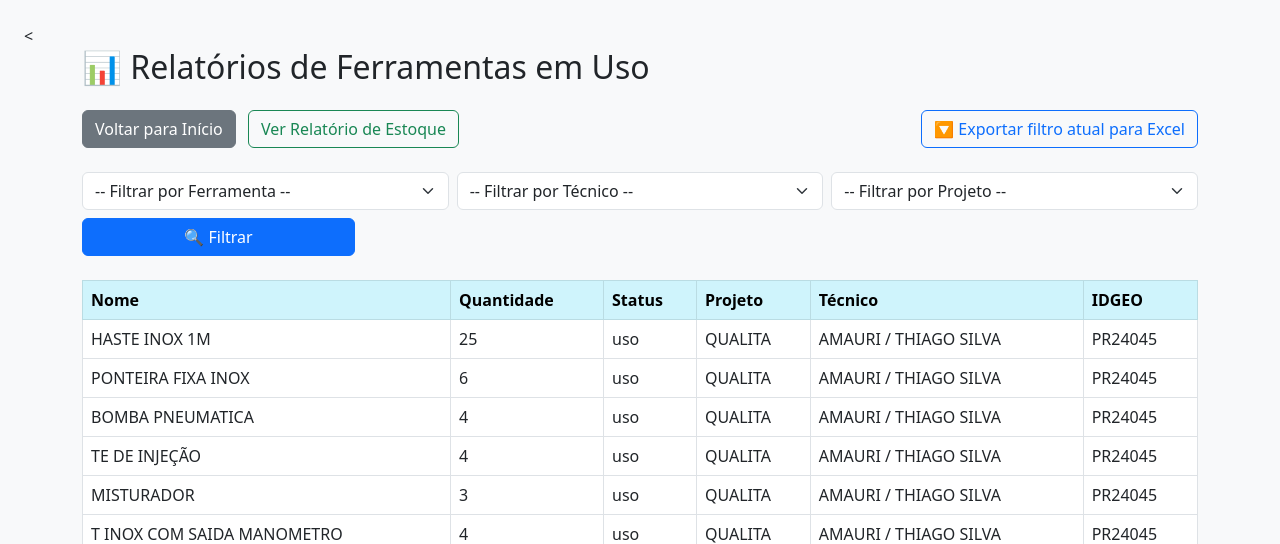
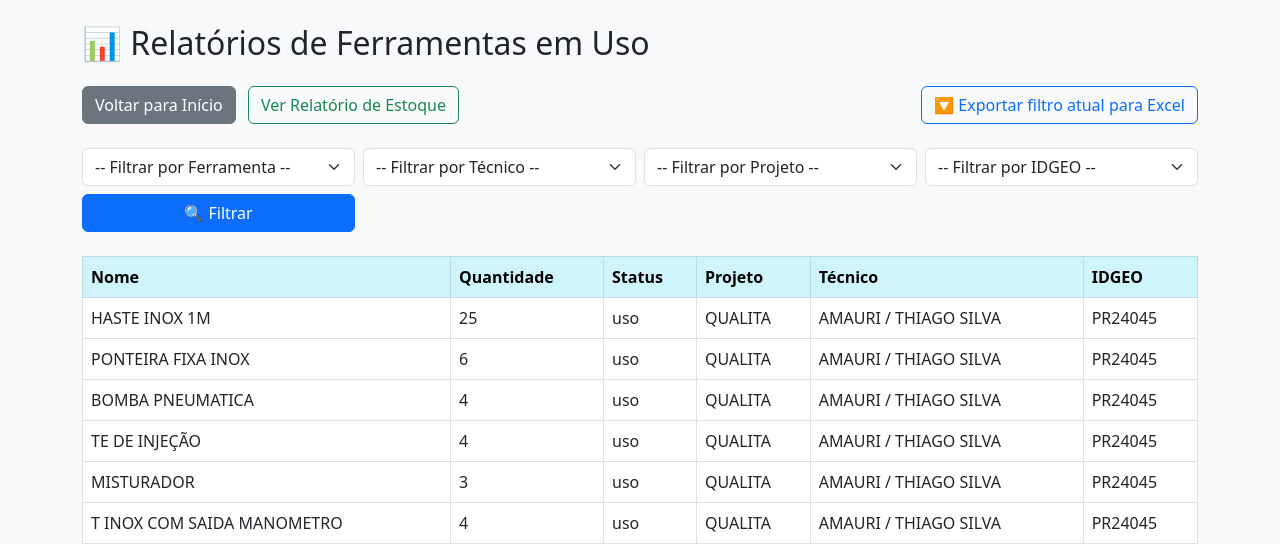
Before and after one commit to CarlosHenrique92/Controle_de-ferramentas_backup_16_07_2025, a Flask app: page /relatorios in a window 1280 px wide. Shown: the top 544 px of the page. Run offline with Flask 3, Linux system fonts and the light colour scheme; data comes from the database, SQL or seed files in the repository; both versions use the stored data as it was after the commit.

Commit message:
Programa funcional com o basico rodando e sem erros

```diff
--- a/app.py
+++ b/app.py
@@ -47,10 +47,10 @@
         ferramenta_estoque = conn.execute('SELECT * FROM ferramentas WHERE nome = ? AND status = "estoque"', (nome,)).fetchone()
         if ferramenta_estoque:
             nova_qtd_estoque = ferramenta_estoque['quantidade'] - quantidade
-            if nova_qtd_estoque <= 0:
-                conn.execute('DELETE FROM ferramentas WHERE id = ?', (ferramenta_estoque['id'],))
-            else:
-                conn.execute('UPDATE ferramentas SET quantidade = ? WHERE id = ?', (nova_qtd_estoque, ferramenta_estoque['id']))
+            if ferramenta_estoque:
+                nova_qtd_estoque = ferramenta_estoque['quantidade'] - quantidade
+            # Mesmo que fique 0, mantemos no banco
+            conn.execute('UPDATE ferramentas SET quantidade = ? WHERE id = ?', (nova_qtd_estoque, ferramenta_estoque['id']))
 
     conn.commit()
     conn.close()
@@ -62,23 +62,87 @@
     ferramenta = conn.execute('SELECT * FROM ferramentas WHERE id = ?', (id,)).fetchone()
 
     if request.method == 'POST':
-        nome = request.form['nome']
-        status = request.form['status']
+        nome = ferramenta['nome']  # mantém o nome original
+        status_anterior = ferramenta['status']
+        quantidade_antiga = ferramenta['quantidade']
+
+        novo_status = request.form['status']
+        quantidade_nova = int(request.form['quantidade'])
         local = request.form['local']
         tecnico = request.form['tecnico']
-        quantidade = int(request.form['quantidade'])
         idgeo = request.form['idgeo']
 
-        conn.execute(
-            'UPDATE ferramentas SET nome = ?, status = ?, local = ?, tecnico = ?, quantidade = ?, idgeo = ? WHERE id = ?',
-            (nome, status, local, tecnico, quantidade, idgeo, id)
-        )
+        if status_anterior == 'estoque' and novo_status == 'uso':
+            # Atualiza ou cria nova linha para o uso
+            existente_uso = conn.execute('''
+                SELECT * FROM ferramentas
+                WHERE nome = ? AND status = 'uso' AND local = ? AND tecnico = ? AND idgeo = ?
+            ''', (nome, local, tecnico, idgeo)).fetchone()
+
+            if existente_uso:
+                nova_qtd = existente_uso['quantidade'] + quantidade_nova
+                conn.execute('UPDATE ferramentas SET quantidade = ? WHERE id = ?', (nova_qtd, existente_uso['id']))
+            else:
+                conn.execute('''
+                    INSERT INTO ferramentas (nome, status, local, tecnico, quantidade, idgeo)
+                    VALUES (?, 'uso', ?, ?, ?, ?)
+                ''', (nome, local, tecnico, quantidade_nova, idgeo))
+
+            # Atualiza estoque restante (não apaga mais)
+            restante = quantidade_antiga - quantidade_nova
+            conn.execute('UPDATE ferramentas SET quantidade = ? WHERE id = ?', (restante, id))
+
+        elif status_anterior == 'uso' and novo_status == 'estoque':
+            # Atualiza ou soma no estoque
+            existente_estoque = conn.execute('''
+                SELECT * FROM ferramentas
+                WHERE nome = ? AND status = 'estoque'
+            ''', (nome,)).fetchone()
+
+            if existente_estoque:
+                nova_qtd = existente_estoque['quantidade'] + quantidade_nova
+                conn.execute('UPDATE ferramentas SET quantidade = ? WHERE id = ?', (nova_qtd, existente_estoque['id']))
+                conn.execute('DELETE FROM ferramentas WHERE id = ?', (id,))
+            else:
+                conn.execute('''
+                    UPDATE ferramentas
+                    SET status = 'estoque', local = '', tecnico = '', idgeo = ''
+                    WHERE id = ?
+                ''', (id,))
+
+        elif status_anterior == 'uso' and novo_status == 'uso':
+            # Atualiza para novo técnico/projeto sem sobrescrever a anterior
+            existente_uso = conn.execute('''
+                SELECT * FROM ferramentas
+                WHERE nome = ? AND status = 'uso' AND local = ? AND tecnico = ? AND idgeo = ?
+            ''', (nome, local, tecnico, idgeo)).fetchone()
+
+            if existente_uso:
+                nova_qtd = existente_uso['quantidade'] + quantidade_nova
+                conn.execute('UPDATE ferramentas SET quantidade = ? WHERE id = ?', (nova_qtd, existente_uso['id']))
+                conn.execute('DELETE FROM ferramentas WHERE id = ?', (id,))
+            else:
+                conn.execute('''
+                    UPDATE ferramentas
+                    SET local = ?, tecnico = ?, idgeo = ?, quantidade = ?
+                    WHERE id = ?
+                ''', (local, tecnico, idgeo, quantidade_nova, id))
+
+        else:
+            # Caso esteja apenas editando algo no estoque sem mudar o status
+            conn.execute('''
+                UPDATE ferramentas
+                SET quantidade = ?, local = ?, tecnico = ?, idgeo = ?
+                WHERE id = ?
+            ''', (quantidade_nova, local, tecnico, idgeo, id))
+
         conn.commit()
         conn.close()
         return redirect('/')
 
     conn.close()
     return render_template('editar.html', ferramenta=ferramenta)
+
 
 @app.route('/deletar/<int:id>')
 def deletar(id):
@@ -110,9 +174,11 @@
 def relatorios():
     conn = get_db_connection()
 
+    # Recebe os filtros da URL (GET)
     ferramenta = request.args.get('ferramenta', '').lower()
     tecnico = request.args.get('tecnico', '').lower()
     projeto = request.args.get('projeto', '').lower()
+    idgeo = request.args.get('idgeo', '').lower()
 
     query = """
         SELECT nome, quantidade, status, local, tecnico, idgeo
@@ -130,12 +196,16 @@
     if projeto:
         query += " AND LOWER(local) LIKE ?"
         params.append(f"%{projeto}%")
+    if idgeo:
+        query += " AND LOWER(idgeo) LIKE ?"
+        params.append(f"%{idgeo}%")
 
     ferramentas = conn.execute(query, params).fetchall()
 
     nomes_ferramentas = [row['nome'] for row in conn.execute("SELECT DISTINCT nome FROM ferramentas WHERE status = 'uso'")]
     tecnicos = [row['tecnico'] for row in conn.execute("SELECT DISTINCT tecnico FROM ferramentas WHERE status = 'uso' AND tecnico != ''")]
     locais = [row['local'] for row in conn.execute("SELECT DISTINCT local FROM ferramentas WHERE status = 'uso' AND local != ''")]
+    idgeos = [row['idgeo'] for row in conn.execute("SELECT DISTINCT idgeo FROM ferramentas WHERE status = 'uso' AND idgeo != ''")]
 
     conn.close()
 
@@ -144,8 +214,10 @@
         ferramentas=ferramentas,
         nomes_ferramentas=nomes_ferramentas,
         tecnicos=tecnicos,
-        locais=locais
+        locais=locais,
+        idgeos=idgeos
     )
+
 
 @app.route('/relatorio_estoque', methods=['GET', 'POST'])
 def relatorio_estoque():
@@ -170,31 +242,57 @@
 
     return render_template('relatorio_estoque.html', ferramentas_estoque=ferramentas_estoque, nomes=nomes)
 
-@app.route('/exportar_estoque_excel')
-def exportar_estoque_excel():
+@app.route('/exportar_excel')
+def exportar_excel():
+    ferramenta = request.args.get('ferramenta', '').lower()
+    tecnico = request.args.get('tecnico', '').lower()
+    projeto = request.args.get('projeto', '').lower()
+    idgeo = request.args.get('idgeo', '').lower()
+
+    query = """
+        SELECT nome, quantidade, status, local, tecnico, idgeo
+        FROM ferramentas
+        WHERE status = 'uso'
+    """
+    params = []
+
+    if ferramenta:
+        query += " AND LOWER(nome) LIKE ?"
+        params.append(f"%{ferramenta}%")
+    if tecnico:
+        query += " AND LOWER(tecnico) LIKE ?"
+        params.append(f"%{tecnico}%")
+    if projeto:
+        query += " AND LOWER(local) LIKE ?"
+        params.append(f"%{projeto}%")
+    if idgeo:
+        query += " AND LOWER(idgeo) LIKE ?"
+        params.append(f"%{idgeo}%")
+
     conn = sqlite3.connect('ferramentas.db')
     cursor = conn.cursor()
-    cursor.execute("SELECT nome, quantidade FROM ferramentas WHERE status = 'estoque'")
-    dados = cursor.fetchall()
+    dados = cursor.execute(query, params).fetchall()
     conn.close()
 
     if not dados:
         return "Nenhum dado encontrado para exportar."
 
+    import openpyxl
     wb = openpyxl.Workbook()
     ws = wb.active
-    ws.append(["Nome da Ferramenta", "Quantidade"])
+    ws.append(["Nome", "Quantidade", "Status", "Projeto", "Técnico", "IDGEO"])
     for linha in dados:
         ws.append(linha)
 
-    nome_arquivo = "relatorio_estoque.xlsx"
+    nome_arquivo = "relatorio_projetos.xlsx"
     wb.save(nome_arquivo)
 
+    from flask import send_file
     return send_file(nome_arquivo, as_attachment=True)
 
+
 if __name__ == '__main__':
-    app.run(debug=True)
-
+    app.run(debug=True, host='0.0.0.0')
 # git add .
-# git commit -m "Atualizamos aceitar zero unidades e deixar em vermelho"
+# git commit -m "Programa funcional com o basico rodando e sem erros"
 # git push
--- a/templates/relatorios.html
+++ b/templates/relatorios.html
@@ -1,4 +1,4 @@
-<<!DOCTYPE html>
+<!DOCTYPE html>
 <html lang="pt-br">
 <head>
     <meta charset="UTF-8">
@@ -20,6 +20,7 @@
                     <input type="hidden" name="ferramenta" value="{{ request.args.get('ferramenta', '') }}">
                     <input type="hidden" name="tecnico" value="{{ request.args.get('tecnico', '') }}">
                     <input type="hidden" name="projeto" value="{{ request.args.get('projeto', '') }}">
+                    <input type="hidden" name="idgeo" value="{{ request.args.get('idgeo', '') }}">
                     <button type="submit" class="btn btn-outline-primary mb-2">🔽 Exportar filtro atual para Excel</button>
                 </form>
             </div>
@@ -27,27 +28,35 @@
 
         <!-- Formulário de Filtro -->
         <form method="GET" class="row g-2 mb-4">
-            <div class="col-md-4">
+            <div class="col-md-3">
                 <select name="ferramenta" class="form-select">
                     <option value="">-- Filtrar por Ferramenta --</option>
                     {% for nome in nomes_ferramentas %}
-                        <option value="{{ nome }}" {% if request.args.get('ferramenta') == nome %}selected{% endif %}>{{ nome }}</option>
+                    <option value="{{ nome }}" {% if request.args.get('ferramenta') == nome %}selected{% endif %}>{{ nome }}</option>
                     {% endfor %}
                 </select>
             </div>
-            <div class="col-md-4">
+            <div class="col-md-3">
                 <select name="tecnico" class="form-select">
                     <option value="">-- Filtrar por Técnico --</option>
                     {% for tecnico in tecnicos %}
-                        <option value="{{ tecnico }}" {% if request.args.get('tecnico') == tecnico %}selected{% endif %}>{{ tecnico }}</option>
+                    <option value="{{ tecnico }}" {% if request.args.get('tecnico') == tecnico %}selected{% endif %}>{{ tecnico }}</option>
                     {% endfor %}
                 </select>
             </div>
-            <div class="col-md-4">
+            <div class="col-md-3">
                 <select name="projeto" class="form-select">
                     <option value="">-- Filtrar por Projeto --</option>
                     {% for projeto in locais %}
-                        <option value="{{ projeto }}" {% if request.args.get('projeto') == projeto %}selected{% endif %}>{{ projeto }}</option>
+                    <option value="{{ projeto }}" {% if request.args.get('projeto') == projeto %}selected{% endif %}>{{ projeto }}</option>
+                    {% endfor %}
+                </select>
+            </div>
+            <div class="col-md-3">
+                <select name="idgeo" class="form-select">
+                    <option value="">-- Filtrar por IDGEO --</option>
+                    {% for idgeo in idgeos %}
+                    <option value="{{ idgeo }}" {% if request.args.get('idgeo') == idgeo %}selected{% endif %}>{{ idgeo }}</option>
                     {% endfor %}
                 </select>
             </div>
@@ -83,7 +92,7 @@
             </tbody>
         </table>
         {% else %}
-            <div class="alert alert-warning">Nenhum resultado encontrado para o filtro atual.</div>
+        <div class="alert alert-warning">Nenhum resultado encontrado para o filtro atual.</div>
         {% endif %}
     </div>
 </body>
```
Also changed, not shown: templates/editar.html (+7 -0 lines), templates/index.html (+4 -3 lines), ferramentas.db, 2 other files.
